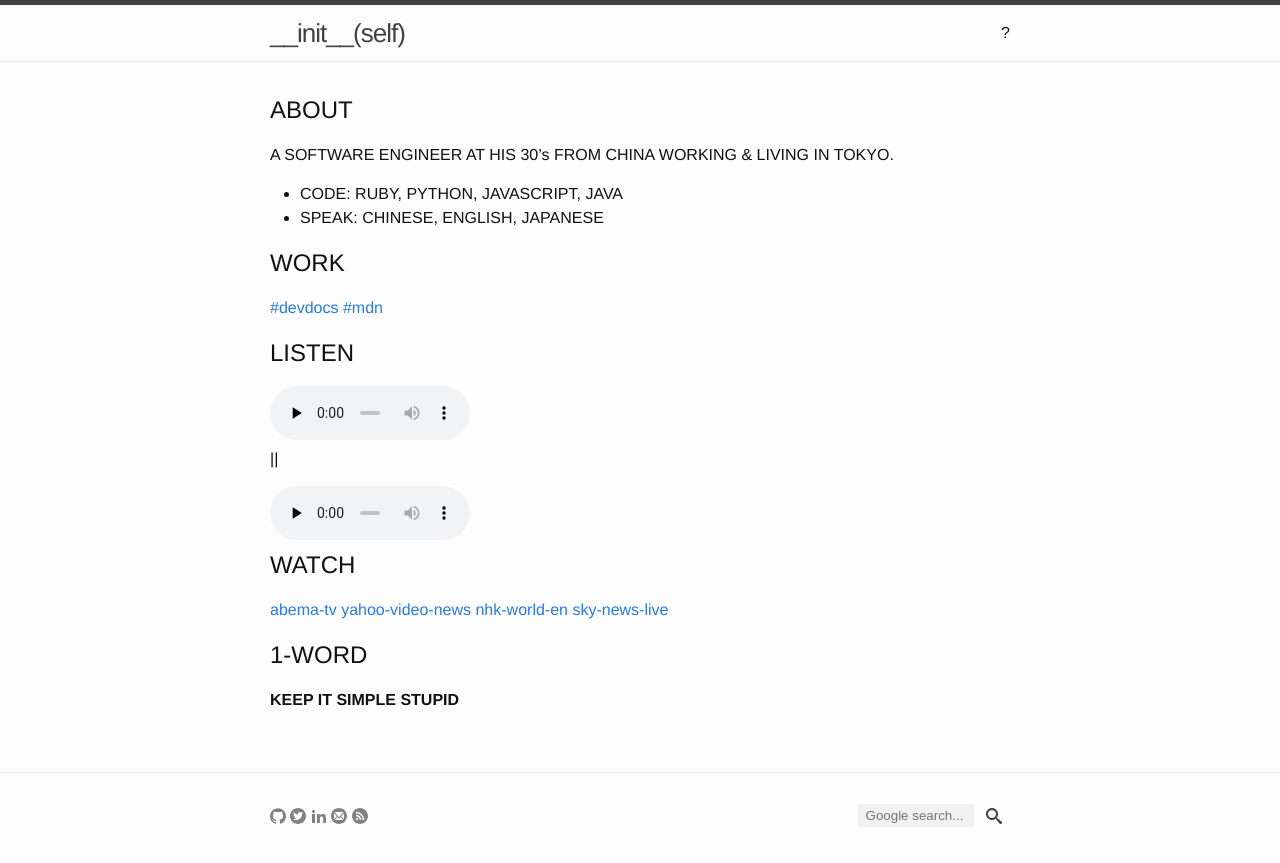
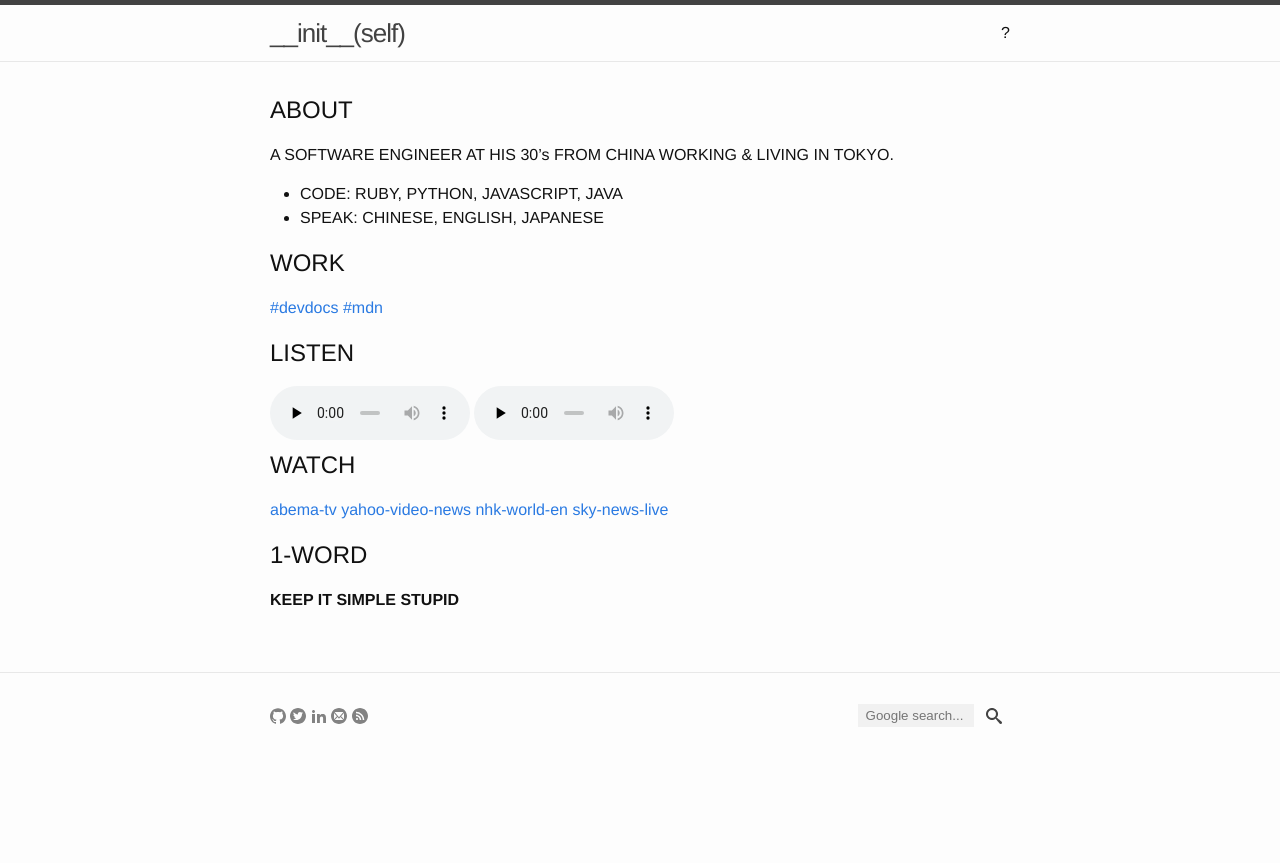
Before and after one commit to yuan-jiang/yuan-jiang.github.io, a Jekyll site: the page built from about.md, in a window 1280 px wide. Shown: the top 863 px of the page. Built offline with Jekyll 4.4.1, drawn with Linux system fonts in a browser that asks for light colours.

Commit message:
Update about.md

```diff
--- a/about.md
+++ b/about.md
@@ -16,7 +16,7 @@ A SOFTWARE ENGINEER AT HIS 30's FROM CHINA WORKING & LIVING IN TOKYO.
 <audio id="bbclive" controls style="width:200px;" preload="none">
   <source src="http://bbcwssc.ic.llnwd.net/stream/bbcwssc_mp1_ws-eieuk">
   <source src="http://bbcwssc.ic.llnwd.net/stream/bbcwssc_mp1_ws-eieuk_backup">
-</audio> ||
+</audio>
 <audio controls style="width:200px;" preload="none">
   <source src="http://musicbird.leanstream.co/JCB068-MP3?args=tunein_02" type="audio/mpeg">
 </audio>
```
